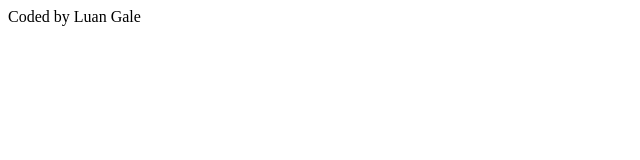
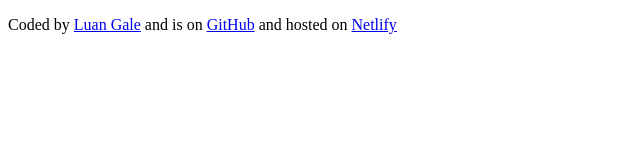
Before and after one commit to LuanGale/My-Weather-App, a plain HTML site: page index.html in a window 1280 px wide. Shown: the whole page, without its empty margins (0-640 px from the left). Drawn offline with Linux system fonts and the light colour scheme.

Commit message:
Add links to footer

```diff
--- a/index.html
+++ b/index.html
@@ -6,6 +6,19 @@
     <title>My Weather App</title>
   </head>
   <body>
-    <footer>Coded by Luan Gale</footer>
+    <footer>
+      <p>
+        Coded by
+        <a href="https://github.com/LuanGale" target="_blank">Luan Gale</a>
+        and is on
+        <a href="https://github.com/LuanGale/My-Weather-App" target="_blank">
+          GitHub</a
+        >
+        and hosted on
+        <a href="https://myweatherapplgt.netlify.app/" target="_blank"
+          >Netlify</a
+        >
+      </p>
+    </footer>
   </body>
 </html>
```
